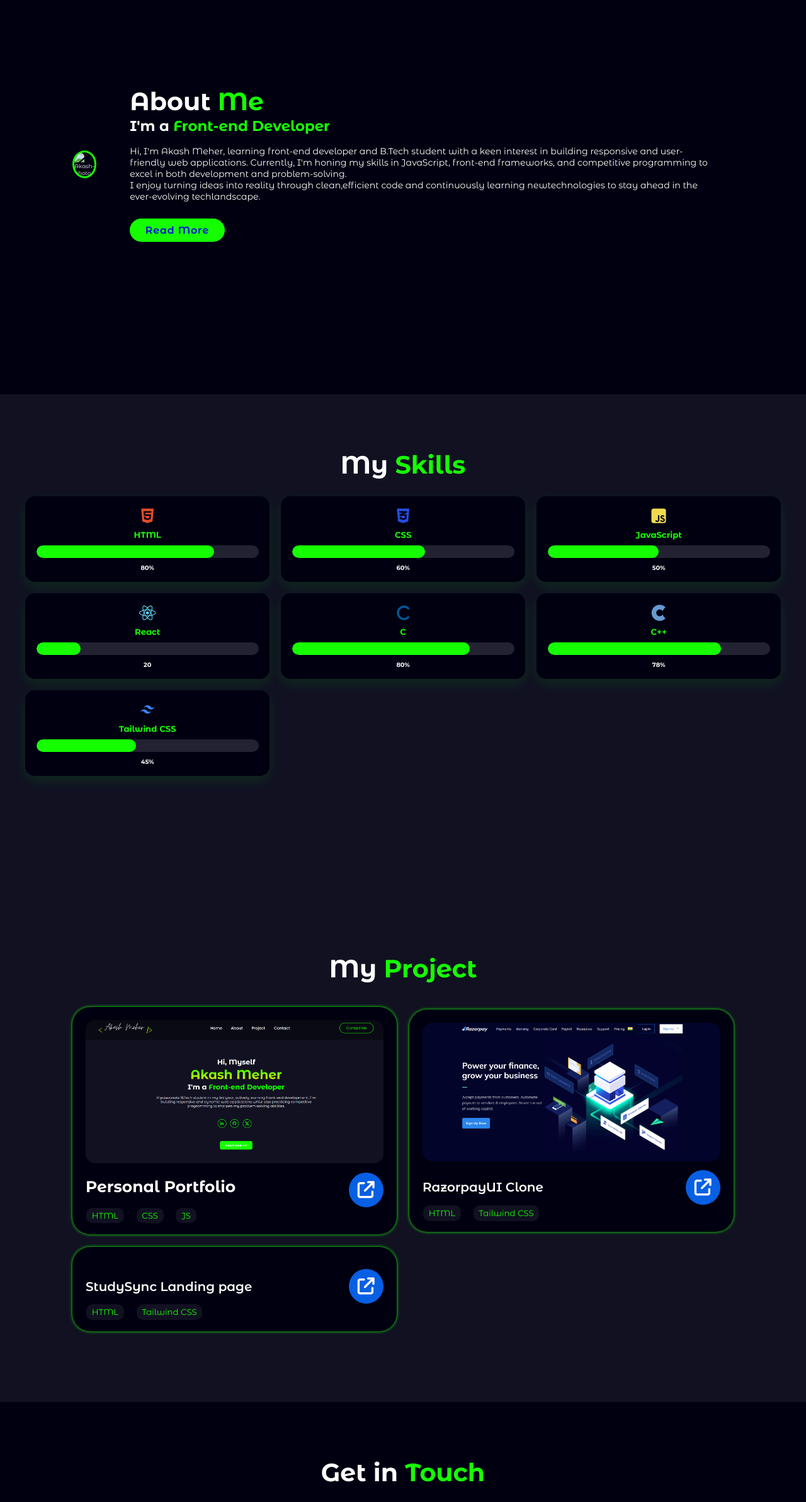
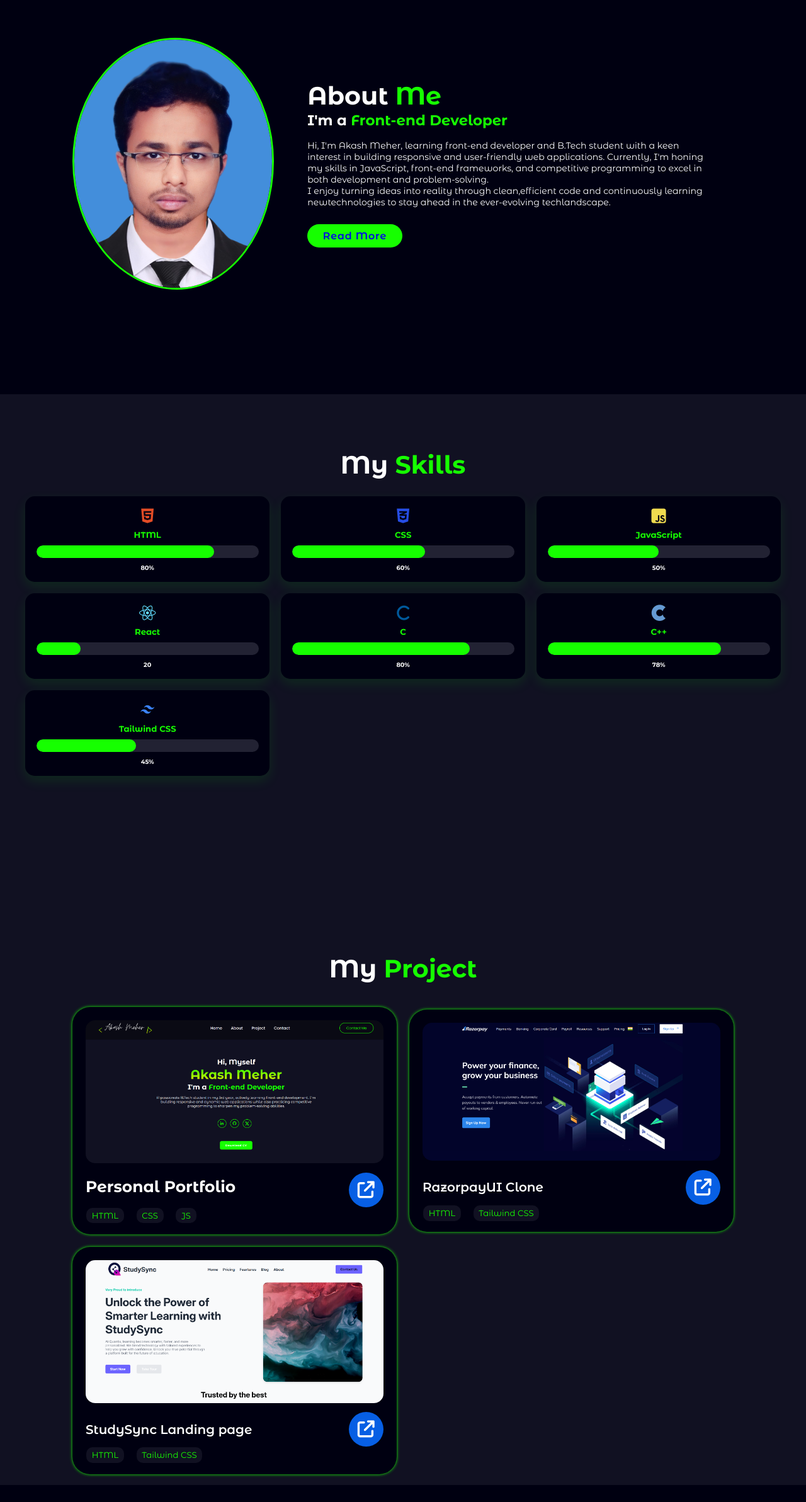
Before and after one commit to akash-meher-78/Portfolio-basic, a plain HTML site: page index.html in a window 1280 px wide. Shown: the part 974-3359 px from the top of the page at 63% size. Drawn offline with nearby package versions, Linux system fonts and the light colour scheme; animation ran at ten frames a second; a web font is replaced by a local one.

Commit message:
Update Img

```diff
--- a/index.html
+++ b/index.html
@@ -70,7 +70,7 @@
     <!-- About Section -->
     <section class="about" id="about">
         <div class="about-img">
-            <img src="./assets/img/image.png" alt="Akash-photo" id="img-person" />
+            <img src="./assets/img/1677694857962 (1).png" alt="Akash-photo" id="img-person" />
         </div>
 
         <div class="about-content">
@@ -207,7 +207,7 @@
 
             <!-- Third -->
             <div class="row">
-                <img src="./assets/Project-img/SdudySync.png"
+                <img src="./assets/Project-img/StudySync.png"
                     alt="" />
                 <div class="main-row">
                     <div class="row-text">
```
Also changed, not shown: assets/Project-img/StudySync.png (added), assets/img/1677694857962 (1).png (added).
